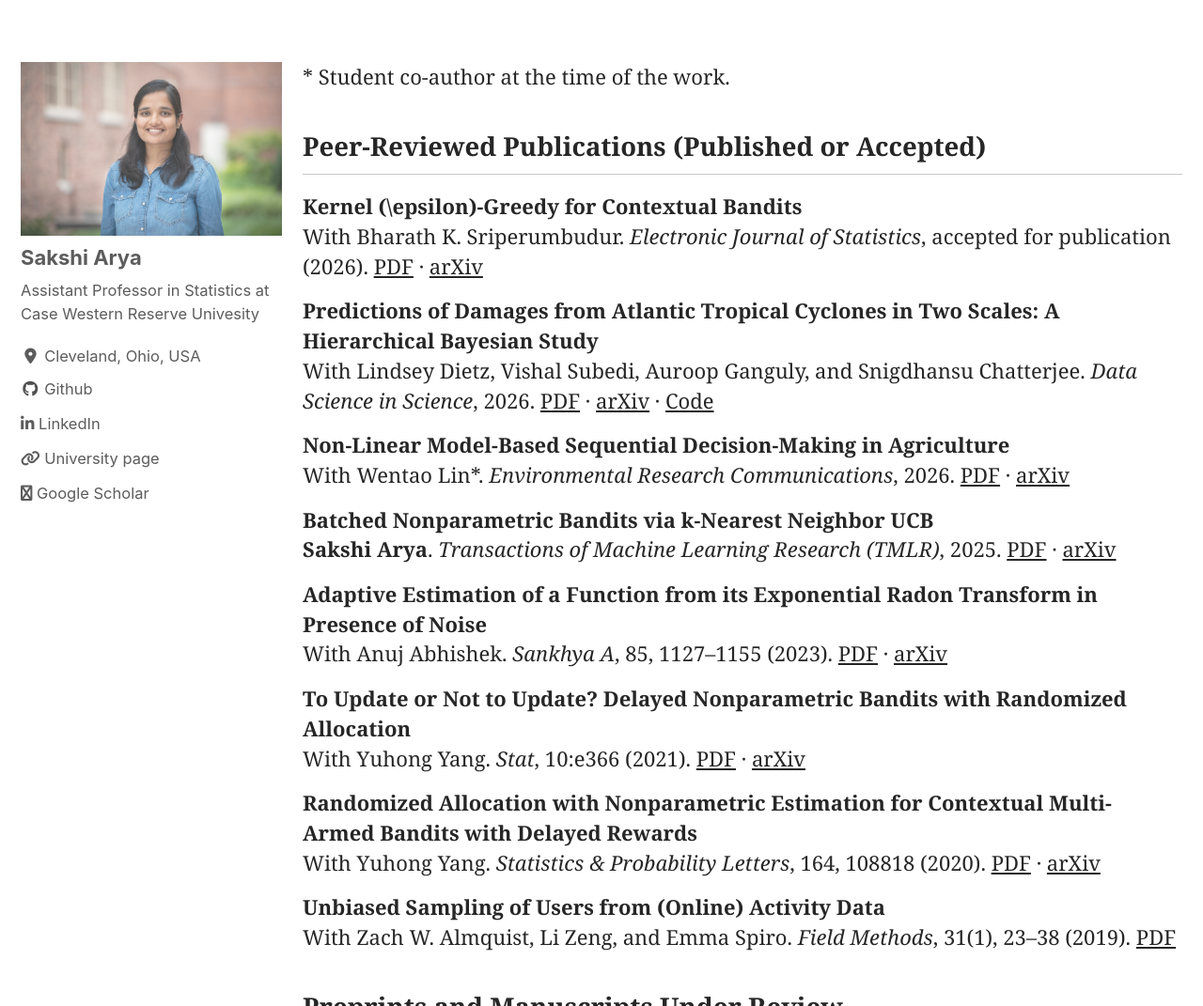
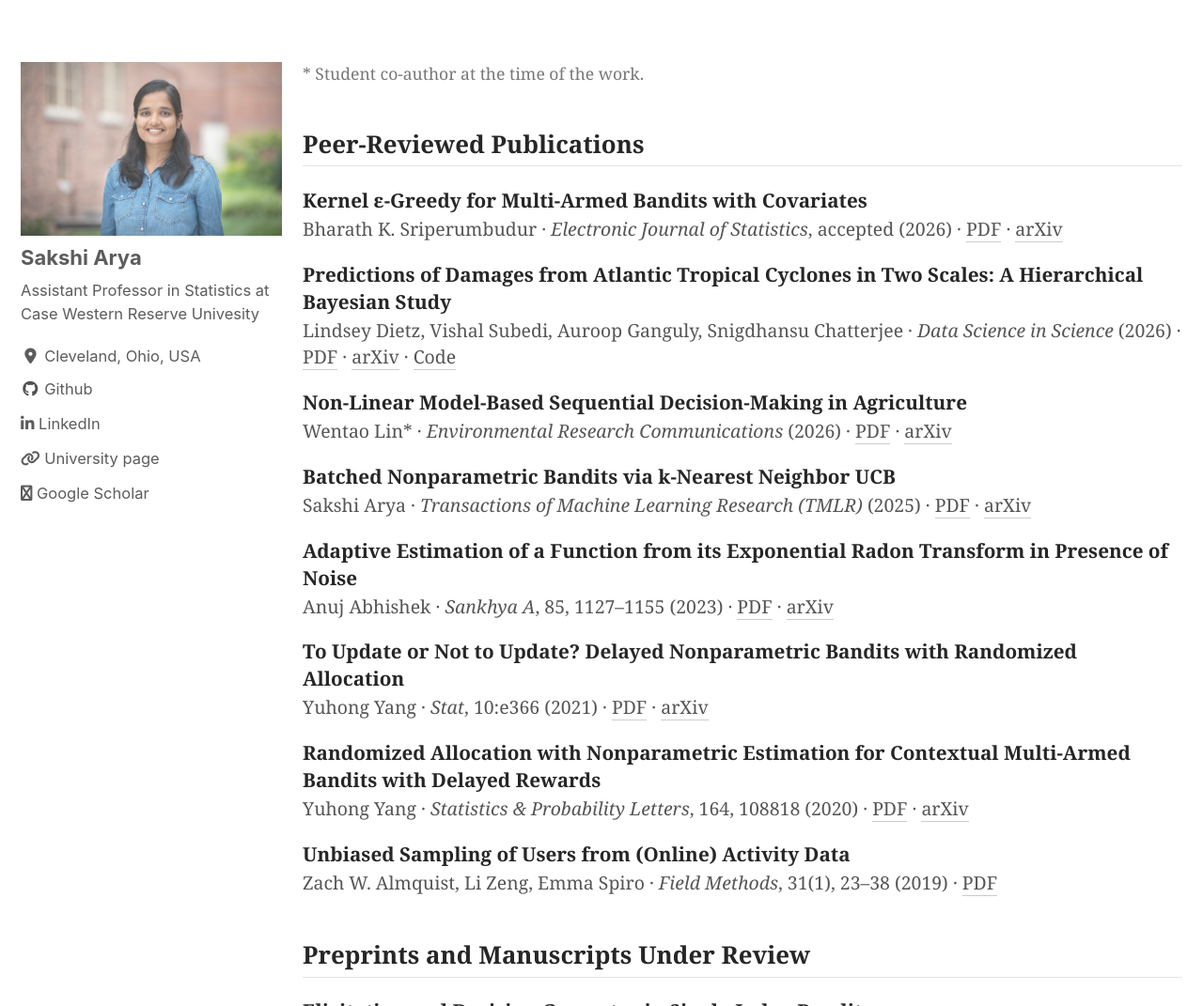
Before and after one commit to sakshiarya/sakshiarya.github.io, a Jekyll site: the page built from _pages/publications.md, in a window 1280 px wide and 1400 px high. Shown: the part 329-1400 px from the top of the window at 94% size. Built offline with Jekyll 4.4.1, drawn with Linux system fonts in a browser that asks for light colours; cached includes are drawn as plain includes; nearby versions of some CDN libraries; some of the changed text lies outside the part shown.

Commit message:
Updating website

```diff
--- a/_pages/publications.md
+++ b/_pages/publications.md
@@ -12,65 +12,189 @@ author_profile: true
 ---
 
 <style>
-.publication-list p {
-  margin-bottom: 0.7em !important;
+/* Elegant, compact academic publication list */
+
+.publication-list {
+  font-size: 0.94em;
   line-height: 1.45;
 }
 
 .publication-list h2 {
-  margin-top: 1.5em;
-  margin-bottom: 0.65em;
+  font-size: 1.25em;
+  font-weight: 600;
+  margin-top: 1.8em;
+  margin-bottom: 0.85em;
+  padding-bottom: 0.3em;
+  border-bottom: 1px solid #e5e5e5;
+}
+
+.publication-list .publication {
+  margin-bottom: 0.95em;
+}
+
+.publication-list .pub-title {
+  font-weight: 600;
+  line-height: 1.4;
+  margin-bottom: 0.1em;
+}
+
+.publication-list .pub-details {
+  font-size: 0.94em;
+  line-height: 1.45;
+  color: #555;
+}
+
+.publication-list .pub-details em {
+  color: inherit;
+}
+
+.publication-list .pub-details a {
+  text-decoration: none;
+  border-bottom: 1px solid #ccc;
+  color: inherit;
+}
+
+.publication-list .pub-details a:hover {
+  border-bottom-color: currentColor;
+}
+
+.publication-list .pub-note {
+  font-size: 0.85em;
+  color: #777;
+  margin-bottom: 1.5em;
 }
 </style>
 
-<div class="publication-list" markdown="1">
+<div class="publication-list">
 
-\* Student co-author at the time of the work.
+<p class="pub-note">* Student co-author at the time of the work.</p>
 
-## Peer-Reviewed Publications (Published or Accepted)
+<h2>Peer-Reviewed Publications</h2>
 
-**Kernel \(\epsilon\)-Greedy for Contextual Bandits**
-With Bharath K. Sriperumbudur. *Electronic Journal of Statistics*, accepted for publication (2026). [PDF](/assets/pdf/kernel_eps_greedy.pdf) · [arXiv](https://arxiv.org/abs/2306.17329)
+<div class="publication">
+  <div class="pub-title">Kernel ε-Greedy for Multi-Armed Bandits with Covariates</div>
+  <div class="pub-details">
+    Bharath K. Sriperumbudur · <em>Electronic Journal of Statistics</em>, accepted (2026) ·
+    <a href="/assets/pdf/kernel_eps_greedy.pdf">PDF</a> ·
+    <a href="https://arxiv.org/abs/2306.17329">arXiv</a>
+  </div>
+</div>
 
-**Predictions of Damages from Atlantic Tropical Cyclones in Two Scales: A Hierarchical Bayesian Study**
-With Lindsey Dietz, Vishal Subedi, Auroop Ganguly, and Snigdhansu Chatterjee. *Data Science in Science*, 2026. [PDF](https://www.tandfonline.com/doi/full/10.1080/26941899.2026.2676418) · [arXiv](https://arxiv.org/abs/2208.07899) · [Code](https://github.com/sakshiarya/Tropical_Hurricane_Damages_Bayesian)
+<div class="publication">
+  <div class="pub-title">Predictions of Damages from Atlantic Tropical Cyclones in Two Scales: A Hierarchical Bayesian Study</div>
+  <div class="pub-details">
+    Lindsey Dietz, Vishal Subedi, Auroop Ganguly, Snigdhansu Chatterjee ·
+    <em>Data Science in Science</em> (2026) ·
+    <a href="https://www.tandfonline.com/doi/full/10.1080/26941899.2026.2676418">PDF</a> ·
+    <a href="https://arxiv.org/abs/2208.07899">arXiv</a> ·
+    <a href="https://github.com/sakshiarya/Tropical_Hurricane_Damages_Bayesian">Code</a>
+  </div>
+</div>
 
-**Non-Linear Model-Based Sequential Decision-Making in Agriculture**
-With Wentao Lin\*. *Environmental Research Communications*, 2026. [PDF](https://iopscience.iop.org/article/10.1088/2515-7620/ae489e) · [arXiv](https://arxiv.org/abs/2509.01924)
+<div class="publication">
+  <div class="pub-title">Non-Linear Model-Based Sequential Decision-Making in Agriculture</div>
+  <div class="pub-details">
+    Wentao Lin* · <em>Environmental Research Communications</em> (2026) ·
+    <a href="https://iopscience.iop.org/article/10.1088/2515-7620/ae489e">PDF</a> ·
+    <a href="https://arxiv.org/abs/2509.01924">arXiv</a>
+  </div>
+</div>
 
-**Batched Nonparametric Bandits via k-Nearest Neighbor UCB**
-**Sakshi Arya**. *Transactions of Machine Learning Research (TMLR)*, 2025. [PDF](/assets/pdf/CameraReadyVersionBankUCB.pdf) · [arXiv](https://arxiv.org/abs/2505.10498)
+<div class="publication">
+  <div class="pub-title">Batched Nonparametric Bandits via k-Nearest Neighbor UCB</div>
+  <div class="pub-details">
+    Sakshi Arya · <em>Transactions of Machine Learning Research (TMLR)</em> (2025) ·
+    <a href="/assets/pdf/CameraReadyVersionBankUCB.pdf">PDF</a> ·
+    <a href="https://arxiv.org/abs/2505.10498">arXiv</a>
+  </div>
+</div>
 
-**Adaptive Estimation of a Function from its Exponential Radon Transform in Presence of Noise**
-With Anuj Abhishek. *Sankhya A*, 85, 1127–1155 (2023). [PDF](/assets/pdf/SankhyaA_AA_SA.pdf) · [arXiv](https://arxiv.org/abs/2011.06887)
+<div class="publication">
+  <div class="pub-title">Adaptive Estimation of a Function from its Exponential Radon Transform in Presence of Noise</div>
+  <div class="pub-details">
+    Anuj Abhishek · <em>Sankhya A</em>, 85, 1127–1155 (2023) ·
+    <a href="/assets/pdf/SankhyaA_AA_SA.pdf">PDF</a> ·
+    <a href="https://arxiv.org/abs/2011.06887">arXiv</a>
+  </div>
+</div>
 
-**To Update or Not to Update? Delayed Nonparametric Bandits with Randomized Allocation**
-With Yuhong Yang. *Stat*, 10:e366 (2021). [PDF](/assets/pdf/STAT_DelayedBandits_SakshiArya.pdf) · [arXiv](https://arxiv.org/pdf/2005.13078)
+<div class="publication">
+  <div class="pub-title">To Update or Not to Update? Delayed Nonparametric Bandits with Randomized Allocation</div>
+  <div class="pub-details">
+    Yuhong Yang · <em>Stat</em>, 10:e366 (2021) ·
+    <a href="/assets/pdf/STAT_DelayedBandits_SakshiArya.pdf">PDF</a> ·
+    <a href="https://arxiv.org/pdf/2005.13078">arXiv</a>
+  </div>
+</div>
 
-**Randomized Allocation with Nonparametric Estimation for Contextual Multi-Armed Bandits with Delayed Rewards**
-With Yuhong Yang. *Statistics & Probability Letters*, 164, 108818 (2020). [PDF](/assets/pdf/SPLpaperpublished-main.pdf) · [arXiv](https://arxiv.org/abs/1902.00819)
+<div class="publication">
+  <div class="pub-title">Randomized Allocation with Nonparametric Estimation for Contextual Multi-Armed Bandits with Delayed Rewards</div>
+  <div class="pub-details">
+    Yuhong Yang · <em>Statistics &amp; Probability Letters</em>, 164, 108818 (2020) ·
+    <a href="/assets/pdf/SPLpaperpublished-main.pdf">PDF</a> ·
+    <a href="https://arxiv.org/abs/1902.00819">arXiv</a>
+  </div>
+</div>
 
-**Unbiased Sampling of Users from (Online) Activity Data**
-With Zach W. Almquist, Li Zeng, and Emma Spiro. *Field Methods*, 31(1), 23–38 (2019). [PDF](/assets/pdf/FieldMethods.pdf)
+<div class="publication">
+  <div class="pub-title">Unbiased Sampling of Users from (Online) Activity Data</div>
+  <div class="pub-details">
+    Zach W. Almquist, Li Zeng, Emma Spiro · <em>Field Methods</em>, 31(1), 23–38 (2019) ·
+    <a href="/assets/pdf/FieldMethods.pdf">PDF</a>
+  </div>
+</div>
 
-## Preprints and Manuscripts Under Review
+<h2>Preprints and Manuscripts Under Review</h2>
 
-**Elicitation and Decision Geometry in Single-Index Bandits** (2026)
-With Cheng Soon Ong. *Preprint.* [arXiv](https://arxiv.org/pdf/2609.35622)
+<div class="publication">
+  <div class="pub-title">Elicitation and Decision Geometry in Single-Index Bandits</div>
+  <div class="pub-details">
+    Cheng Soon Ong · 2026 ·
+    <a href="https://arxiv.org/pdf/2609.35622">arXiv</a>
+  </div>
+</div>
 
-**Beyond Landmark Extraction: A Framework for Robust Geometric Feature Construction in Structured Image Classification** (2026)
-With Shiv Mauree\*. *Preprint.* [arXiv](https://arxiv.org/pdf/2609.00634)
+<div class="publication">
+  <div class="pub-title">Beyond Landmark Extraction: A Framework for Robust Geometric Feature Construction in Structured Image Classification</div>
+  <div class="pub-details">
+    Shiv Mauree* · 2026 ·
+    <a href="https://arxiv.org/pdf/2609.00634">arXiv</a>
+  </div>
+</div>
 
-**An Efficient Bayesian Framework for Uncertainty Quantification in Nonlinear Imaging Inverse Problems** (2026)
-With Anuj Abhishek and Madhu Gupta. *Preprint.* [arXiv](https://arxiv.org/pdf/2607.10817v1) · [Code](https://github.com/sakshiarya/bayesian-uq-qpat-eit)
+<div class="publication">
+  <div class="pub-title">An Efficient Bayesian Framework for Uncertainty Quantification in Nonlinear Imaging Inverse Problems</div>
+  <div class="pub-details">
+    Anuj Abhishek, Madhu Gupta · 2026 ·
+    <a href="https://arxiv.org/pdf/2607.10817v1">arXiv</a> ·
+    <a href="https://github.com/sakshiarya/bayesian-uq-qpat-eit">Code</a>
+  </div>
+</div>
 
-**Near-Optimal Nitrogen Recommendations for Precision Agriculture via Sequential Screening and Hierarchical Refinement** (2026)
-With Hossein Moradi Rekabdarkolaee and Abdul-Nasah Soale. *Preprint.* [arXiv](https://arxiv.org/abs/2606.31661)
+<div class="publication">
+  <div class="pub-title">Near-Optimal Nitrogen Recommendations for Precision Agriculture via Sequential Screening and Hierarchical Refinement</div>
+  <div class="pub-details">
+    Hossein Moradi Rekabdarkolaee, Abdul-Nasah Soale · 2026 ·
+    <a href="https://arxiv.org/abs/2606.31661">arXiv</a>
+  </div>
+</div>
 
-**Kernel Single-Index Bandits: Estimation, Inference, and Learning** (2026)
-With Satarupa Bhattacharjee and Bharath K. Sriperumbudur. *Preprint.* [PDF](/assets/pdf/KSIBarXiv.pdf) · [arXiv](https://arxiv.org/abs/2603.18938)
+<div class="publication">
+  <div class="pub-title">Kernel Single-Index Bandits: Estimation, Inference, and Learning</div>
+  <div class="pub-details">
+    Satarupa Bhattacharjee, Bharath K. Sriperumbudur · 2026 ·
+    <a href="/assets/pdf/KSIBarXiv.pdf">PDF</a> ·
+    <a href="https://arxiv.org/abs/2603.18938">arXiv</a>
+  </div>
+</div>
 
-**Batched Single-Index Global Multi-Armed Bandits with Covariates** (2025)
-With Hyebin Song. *Under minor revision.* [PDF](/assets/pdf/SIRBandits.pdf) · [arXiv](https://arxiv.org/abs/2503.00565)
+<div class="publication">
+  <div class="pub-title">Batched Single-Index Global Multi-Armed Bandits with Covariates</div>
+  <div class="pub-details">
+    Hyebin Song · Under minor revision (2025) ·
+    <a href="/assets/pdf/SIRBandits.pdf">PDF</a> ·
+    <a href="https://arxiv.org/abs/2503.00565">arXiv</a>
+  </div>
+</div>
 
 </div>
```
